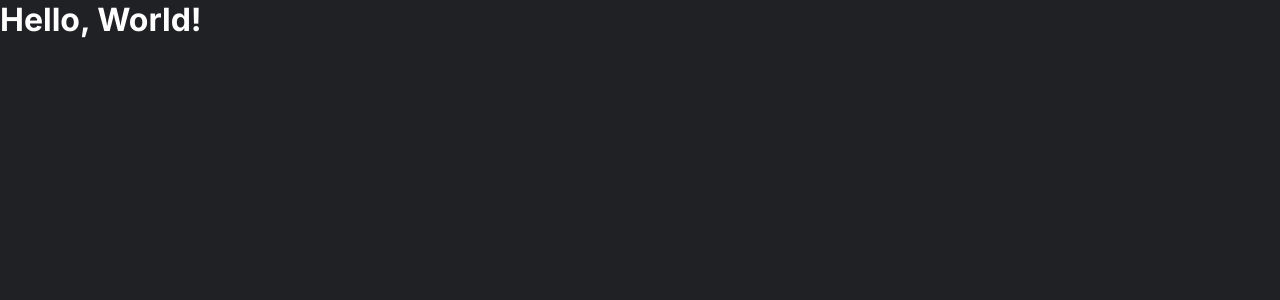
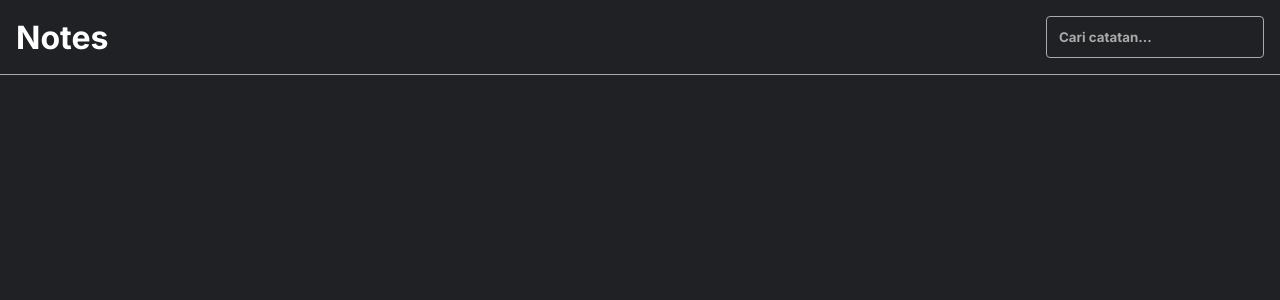
Before and after one commit to pardana/personal-notes, a React (Create React App) app: page / in a window 1280 px wide. Shown: the top 300 px of the page. Built offline with nearby package versions, Linux system fonts and the light colour scheme.

Commit message:
update header

```diff
--- /dev/null
+++ b/src/App.js
@@ -0,0 +1,8 @@
+import React from 'react'
+import Header from './components/Header'
+
+export default function App() {
+  return (
+    <Header />
+  )
+}
--- a/src/components/Header.js
+++ b/src/components/Header.js
@@ -0,0 +1,39 @@
+import React from "react";
+
+class Header extends React.Component {
+  constructor(props) {
+    super(props);
+
+    //inisialisasi state
+    this.state = {
+      cari: "",
+    };
+
+    this.onSearchHandler = this.onSearchHandler.bind(this);
+  }
+
+  onSearchHandler(event) {
+    this.setState(() => {
+      return {
+        cari: event.target.value,
+      };
+    });
+  }
+
+  render() {
+    return (
+      <header className="note-app__header">
+        <h1>Notes</h1>
+        <input
+          type="text"
+          name="cari"
+          value={this.state.cari}
+          onChange={this.onSearchHandler}
+          placeholder="Cari catatan..."
+        />
+      </header>
+    );
+  }
+}
+
+export default Header;
--- a/src/index.js
+++ b/src/index.js
@@ -1,8 +1,9 @@
 import React from 'react';
 import { createRoot } from 'react-dom/client';
+import App from './App';
 
 // import style
 import './styles/style.css';
 
 const root = createRoot(document.getElementById('root'));
-root.render(<h1>Hello, World!</h1>);
+root.render(<App />);
```
